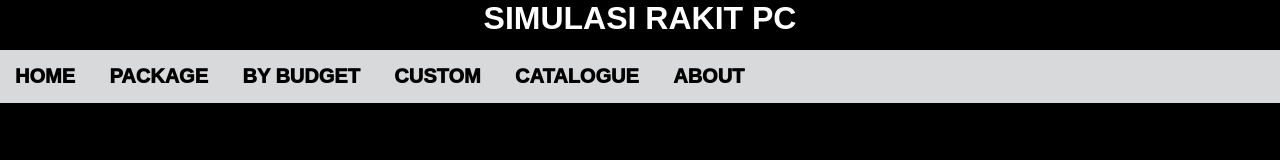
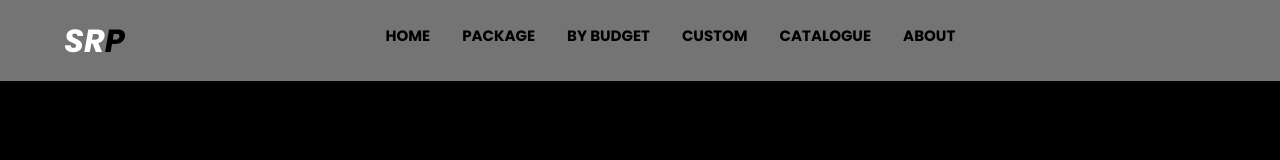
Before and after one commit to sholahulmufid/Projek-Kelompok-1, a plain HTML site: page header.html in a window 1280 px wide. Drawn offline with Linux system fonts and the light colour scheme.

Commit message:
Mengubah hover dan menambahkan element pada navbar

```diff
--- a/header.html
+++ b/header.html
@@ -1,27 +1,35 @@
 <!DOCTYPE html>
 <html lang="en">
   <head>
-    <meta charset="UTF-8">
-    <meta name="viewport" content="width=device-width, initial-scale=1.0">
-    <link href="style.css" rel="stylesheet">
-    <title>Rakit PC</title>
+    <meta charset="UTF-8" />
+    <meta name="viewport" content="width=device-width, initial-scale=1.0" />
+    <link href="style.css" rel="stylesheet" />
+
+    <!-- FONT POPPINS -->
+    <link rel="preconnect" href="https://fonts.googleapis.com" />
+    <link rel="preconnect" href="https://fonts.gstatic.com" crossorigin />
+    <link
+      href="https://fonts.googleapis.com/css2?family=Poppins:ital,wght@0,100;0,200;0,300;0,400;0,500;0,600;0,
+      700;0,800;0,900;1,100;1,200;1,300;1,400;1,500;1,600;1,700;1,800;1,900&display=swap"
+      rel="stylesheet"/>
+      <title>Simulasi Rakit PC</title>
+      <!-- icon -->
   </head>
   <body>
+    <!-- Navbar start -->
+    <nav class="navbar">
+      <a href="#" class="navbar-logo">SR<span>P</span></a>
 
-    <div class="text-center">
-        <h1>SIMULASI RAKIT PC</h1>
-    </div>
-
-    <div class="navbar">
-        <nav>
+      <div class="navbar-nav">
         <a href="index.html">HOME</a>
         <a href="package.html">PACKAGE</a>
         <a href="bybudget.html">BY BUDGET</a>
         <a href="custom.html">CUSTOM</a>
         <a href="catalogue.html">CATALOGUE</a>
         <a href="about.html">ABOUT</a>
-        </nav>
       </div>
 
-</body>
+      <div class="navbar-extra"></div>
+    </nav>
+    <!-- Navbar end -->
 </html>
--- a/style.css
+++ b/style.css
@@ -5,8 +5,17 @@ body {
   padding: 0;
 }
 
+* {
+  margin: 0;
+  padding: 0;
+  box-sizing: 0;
+  outline: 0;
+  border: 0;
+  text-decoration: none;
+}
+
 body {
-    font-family: Arial, Helvetica, sans-serif;
+  font-family: "Poppins", sans-serif;
   background-color: rgb(0, 0, 0);
   color: rgb(255, 255, 255);
 }
@@ -14,33 +23,54 @@ body {
 .navbar {
   position: fixed;
   display: flex;
-    justify-content: center;
+  justify-content: space-between;
   align-items: center;
-    width: 100%;
-    height: 100vh;
+  padding: 8px 5%;
+  left: 0;
+  right: 0;
+  top: 0;
+  z-index: 9999;
+  background-color: rgb(116, 116, 116);
 }
 
-nav {
-    position: fixed;
-    top: 50px;
-    background-color: #D8D9DA;
-    width: 100%;
-    padding: 15px;
+.navbar .navbar-logo {
+  font-size: 32px;
+  font-weight: 700;
+  color: white;
+  font-style: italic;
 }
 
-nav a {
+.navbar .navbar-logo span {
   color: black;
-    padding: 15px;
-    text-decoration:none;
-    font-weight: 1000;
-    font-size: 20px;
 }
 
-nav a:hover {
-    background-color: black;
-    color: #D8D9DA;
-    cursor: pointer;
-    transition: background-color .2s ease-in-out;
+.navbar-nav {
+  justify-content: center;
+  display: flex;
+  align-items: center;
+}
+.navbar .navbar-nav a {
+  color: rgb(0, 0, 0);
+  padding: 15px;
+  margin: 1px;
+  font-weight: 700;
+  font-size: 15px;
+}
+
+.navbar .navbar-nav a:hover {
+  color: white;
+}
+.navbar .navbar-nav a::after {
+  content: "";
+  display: block;
+  padding-bottom: 8px;
+  border-bottom: 2px solid rgb(255, 255, 255);
+  transform: scalex(0);
+  transition: 0.2s linear;
+}
+
+.navbar .navbar-nav a:hover::after {
+  transform: scaleX(0.8);
 }
 
 .container {
@@ -52,17 +82,15 @@ nav a:hover {
 }
 
 .inputbudget {
-    margin-top:50px;
+  margin-top: 50px;
 }
 
 .text-left {
   margin-top: 80px;
-
 }
 
 .text-center {
   display: flex;
   justify-content: center;
   align-items: center;
-
 }
```
Also changed, not shown: about.html (+12 -11 lines), bybudget.html (+18 -12 lines), catalogue.html (+12 -17 lines), custom.html (+12 -17 lines), package.html (+12 -9 lines), 1.avif (added), favicon.ico (added). Lines whose indentation alone changed are shown as unchanged.
